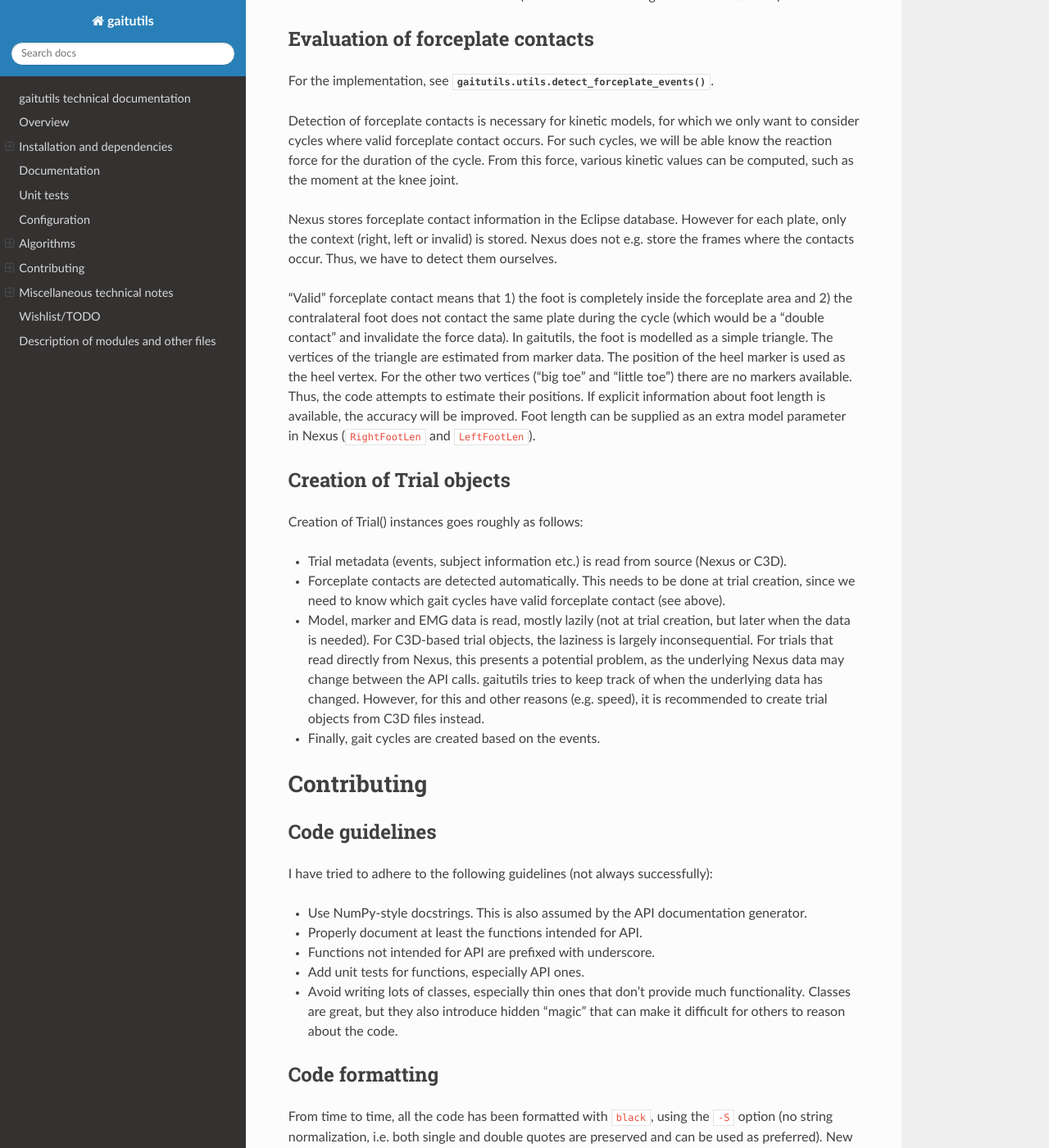
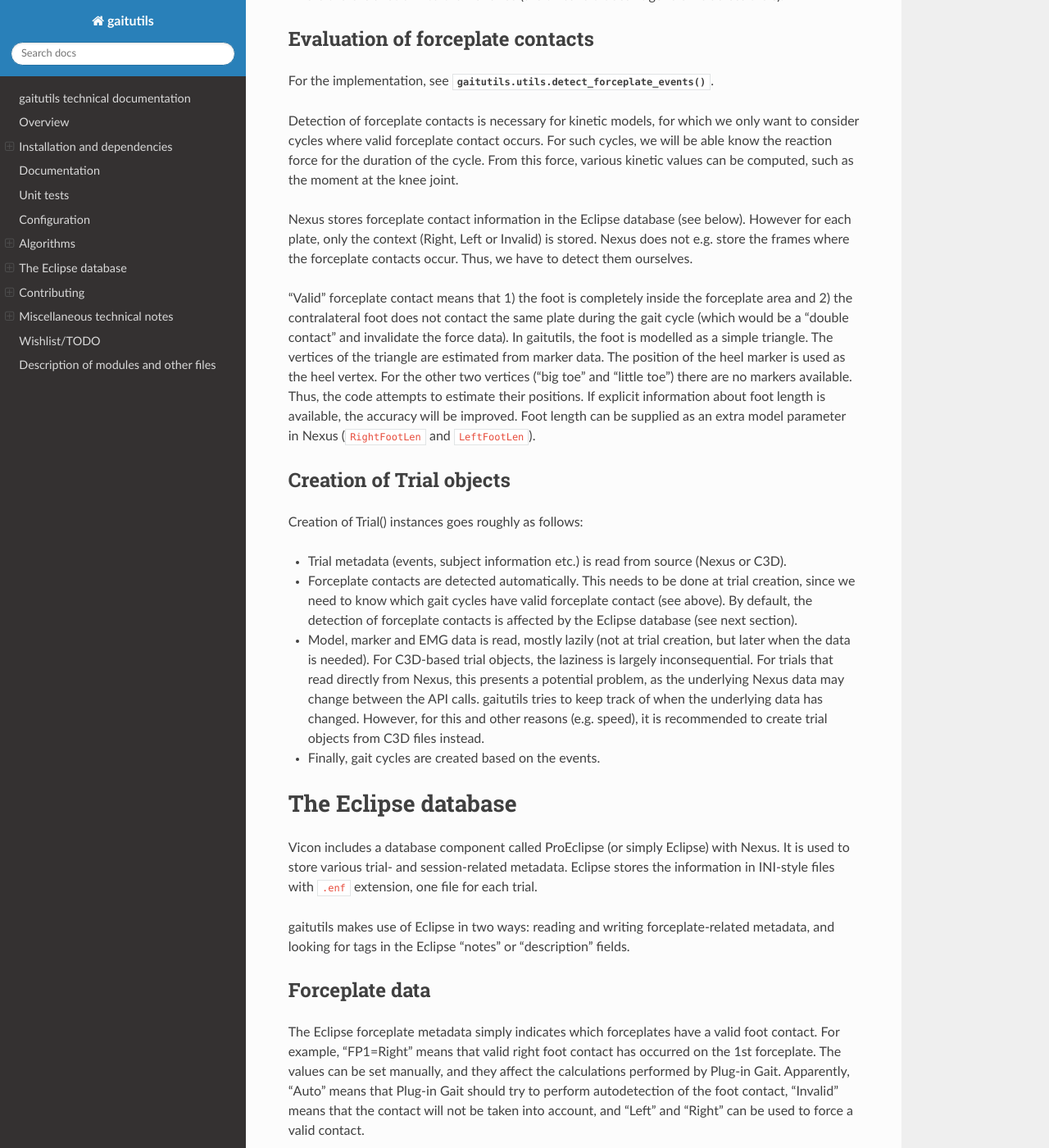
Before and after one commit to NCH-Motion-Laboratory/gaitutils, a Sphinx documentation site: the page built from docs/techdoc.rst, in a window 1280 px wide and 1400 px high, scrolled down 3899 px. Shown: the whole window at 82% size. Built offline with Sphinx 7.4.7 and the Read the Docs theme 2.0.0, drawn with Linux system fonts in a browser that asks for light colours; some of the changed text lies outside the part shown.

Commit message:
wip: techdoc

```diff
--- a/docs/techdoc.rst
+++ b/docs/techdoc.rst
@@ -202,21 +202,21 @@
 From this force, various kinetic values can be computed, such as the moment at
 the knee joint.
 
-Nexus stores forceplate contact information in the Eclipse database. However for
-each plate, only the context (right, left or invalid) is stored. Nexus does not
-e.g. store the frames where the contacts occur. Thus, we have to detect them
-ourselves.
+Nexus stores forceplate contact information in the Eclipse database (see below).
+However for each plate, only the context (Right, Left or Invalid) is stored.
+Nexus does not e.g. store the frames where the forceplate contacts occur. Thus,
+we have to detect them ourselves.
 
 “Valid” forceplate contact means that 1) the foot is completely inside the
 forceplate area and 2) the contralateral foot does not contact the same plate
-during the cycle (which would be a "double contact" and invalidate the force
-data). In gaitutils, the foot is modelled as a simple triangle. The vertices of
-the triangle are estimated from marker data. The position of the heel marker is
-used as the heel vertex. For the other two vertices ("big toe" and "little toe")
-there are no markers available. Thus, the code attempts to estimate their
-positions. If explicit information about foot length is available, the accuracy
-will be improved. Foot length can be supplied as an extra model parameter in
-Nexus (``RightFootLen`` and ``LeftFootLen``).
+during the gait cycle (which would be a "double contact" and invalidate the
+force data). In gaitutils, the foot is modelled as a simple triangle. The
+vertices of the triangle are estimated from marker data. The position of the
+heel marker is used as the heel vertex. For the other two vertices ("big toe"
+and "little toe") there are no markers available. Thus, the code attempts to
+estimate their positions. If explicit information about foot length is
+available, the accuracy will be improved. Foot length can be supplied as an
+extra model parameter in Nexus (``RightFootLen`` and ``LeftFootLen``).
 
 
 Creation of Trial objects
@@ -228,7 +228,8 @@
 
 - Forceplate contacts are detected automatically. This needs to be done at trial
   creation, since we need to know which gait cycles have valid forceplate
-  contact (see above).
+  contact (see above). By default, the detection of forceplate contacts is
+  affected by the Eclipse database (see next section).
 
 - Model, marker and EMG data is read, mostly lazily (not at trial creation, but
   later when the data is needed). For C3D-based trial objects, the laziness is
@@ -239,6 +240,53 @@
   to create trial objects from C3D files instead.
 
 - Finally, gait cycles are created based on the events.
+
+
+The Eclipse database
+====================
+
+Vicon includes a database component called ProEclipse (or simply Eclipse) with
+Nexus. It is used to store various trial- and session-related metadata. Eclipse
+stores the information in INI-style files with ``.enf`` extension, one file for
+each trial.
+
+gaitutils makes use of Eclipse in two ways: reading and writing
+forceplate-related metadata, and looking for tags in the Eclipse "notes" or
+"description" fields.
+
+Forceplate data
+---------------
+
+The Eclipse forceplate metadata simply indicates which forceplates have a valid
+foot contact. For example, "FP1=Right" means that valid right foot contact has
+occurred on the 1st forceplate. The values can be set manually, and they affect
+the calculations performed by Plug-in Gait. Apparently, "Auto" means that
+Plug-in Gait should try to perform autodetection of the foot contact, "Invalid"
+means that the contact will not be taken into account, and "Left" and "Right"
+can be used to force a valid contact.
+
+By default, the autoprocessing operation in gaitutils does its own detection of
+forceplate contacts and writes the Eclipse forceplate keys as either "Right",
+"Left" or "Invalid", according to the detected contacts. The keys can also be
+reset by setting ``cfg.autoproc.write_eclipse_fp_info`` to ``reset``. This will
+set the keys to "Auto" so that autodetection occurs in Plug-in Gait.
+
+The Eclipse forceplate information is also used by default when loading trials.
+This can be used to force kinetics data to be available for given cycles. For
+example, if there is poor forceplate contact for plate 1 (e.g. partial contact)
+but you still want to see kinetics for that plate, you can set the Eclipse key
+for forceplate 1 to "Right" in Vicon Nexus. When the trial is loaded in
+gaitutils, the Eclipse info will be read and corresponding cycle will have
+kinetics available. This behavior can be disabled by setting the configuration
+item ``cfg.trial.use_eclipse_fp_info`` to ``False``.
+
+
+Tags
+----
+
+Tags are short strings in the Eclipse Notes or Description fields, used to mark
+trials for inclusion in reports etc. The tags can be defined by the user in
+``cfg.eclipse.tags`` config item.
 
 
 Contributing
```
Also changed, not shown: 2 other files.
